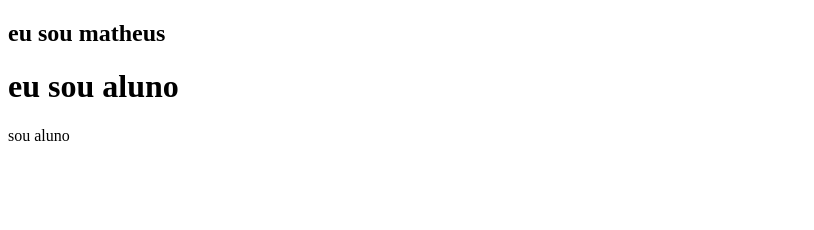
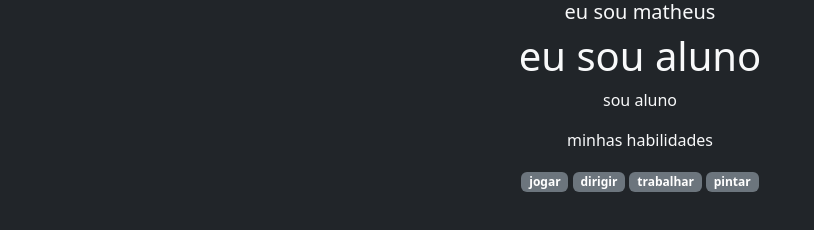
Before and after one commit to maath25/Meu-portf-lio-, a plain HTML site: page Index.html in a window 1280 px wide. Shown: the whole page, without its empty margins (0-814 px from the left). Drawn offline with nearby package versions, Linux system fonts and the light colour scheme.

Commit message:
minhas hanilidades

```diff
--- a/Index.html
+++ b/Index.html
@@ -3,11 +3,19 @@
 <head>
     <meta charset="UTF-8">
     <meta name="viewport" content="width=device-width, initial-scale=1.0">
+    <link href="https://cdn.jsdelivr.net/npm/bootstrap@5.3.5/dist/css/bootstrap.min.css" rel="stylesheet" integrity="sha384-SgOJa3DmI69IUzQ2PVdRZhwQ+dy64/BUtbMJw1MZ8t5HZApcHrRKUc4W0kG879m7" crossorigin="anonymous">
     <title>meu portfólio</title>
 </head>
-<body>
-    <h2>eu sou matheus</h2>
+<body class="container text-center bg-dark text-light">
+    <h2 class="lead">eu sou matheus</h2>
     <h1>eu sou aluno </h1>
     <p>sou aluno</p>
+    <p>minhas habilidades</p>
+    <div>
+        <p class="badge bg-secondary">jogar</p>
+        <p class="badge bg-secondary" >dirigir</p>
+        <p class="badge bg-secondary" >trabalhar</p>
+        <p class="badge bg-secondary">pintar</p>
+    </div>
 </body>
 </html>
```
